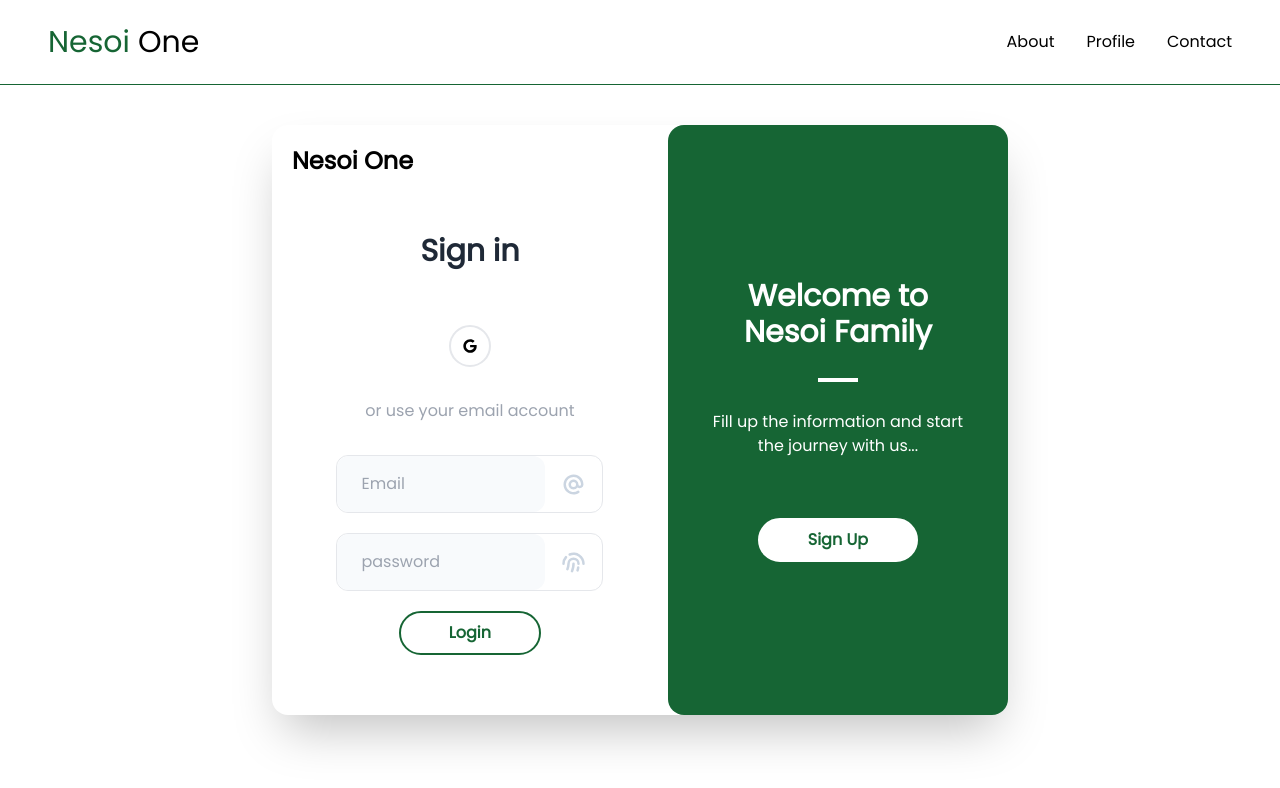
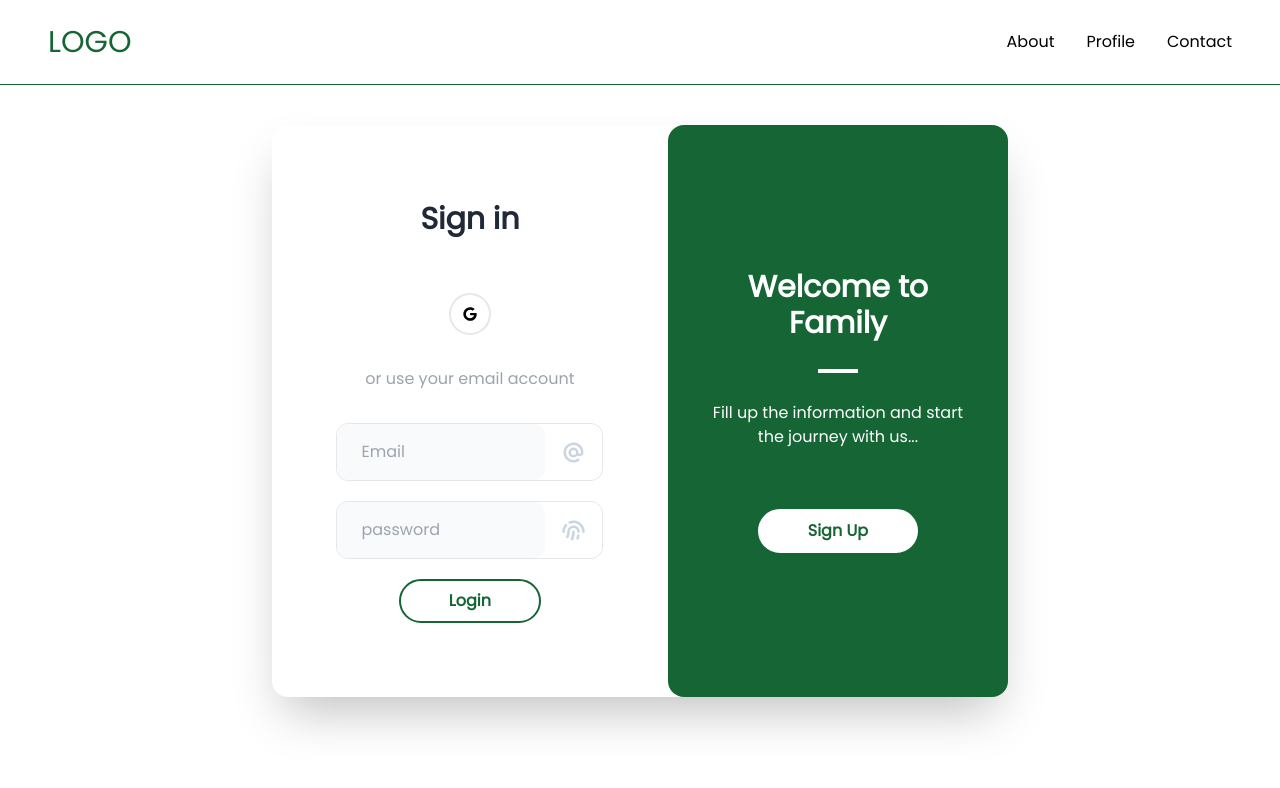
Before and after one commit to shoaib-ahamed/next-auth-tailwind-boilerplate, a Next.js app: page /login in a window 1280 px wide. Shown: the top 788 px of the page. Built offline with nearby package versions, Linux system fonts and the light colour scheme; no server answers.

Commit message:
next-auth & authentication some content change

```diff
--- a/components/Navbar.js
+++ b/components/Navbar.js
@@ -36,7 +36,7 @@ const Navbar = () => {
 
   return (
     <div className="flex items-center justify-between border-b border-green-800 py-6 px-12">
-      <Link href="/"><a className="text-3xl"> <span className="text-green-800">Nesoi</span> One</a></Link>
+      <Link href="/"><a className="text-3xl"> <span className="text-green-800">LOGO</span></a></Link>
       <nav>
         <section className="MOBILE-MENU flex lg:hidden">
           <div
--- a/pages/index.js
+++ b/pages/index.js
@@ -46,7 +46,7 @@ function User({ session, handleSignOut }){
           </div>
           <div>
             <h5 className="text-2xl">Hello , {session.user.name}.</h5>
-            <h3 className="text-xl">Welcome to Nesoi family.</h3>
+            <h3 className="text-xl">Welcome to family.</h3>
           </div>
       </main>
     </>
--- a/pages/login.js
+++ b/pages/login.js
@@ -61,7 +61,7 @@ export default function Login(){
 
                     <div className="w-full p-1 md:p-5">
                         <div className="text-left text-2xl font-bold hidden md:block">
-                        <span className="text-winterSky">Nesoi</span> One
+
                         </div>
 
                         <div className="py-10">
@@ -70,7 +70,7 @@ export default function Login(){
                     </div>
 
                     <div className="w-full md:w-4/5 flex flex-col justify-center items-center bg-green-800 text-white rounded-2xl md:rounded-tr-2xl md:rounded-br-2xl py-36 px-10 gap-5">
-                        <h2 className="text-2xl md:text-3xl font-bold mb-2">Welcome to Nesoi Family</h2>
+                        <h2 className="text-2xl md:text-3xl font-bold mb-2">Welcome to  Family</h2>
                         <div className="border-2 w-10 border-white mb-2" />
                         <p className="mb-10">Fill up the information and start the journey with us...</p>
                     <button type="button" className="border-2 border-white rounded-full px-12 py-2 inline-block font-bold bg-white text-green-800 hover:bg-green-800 hover:text-white">
```
